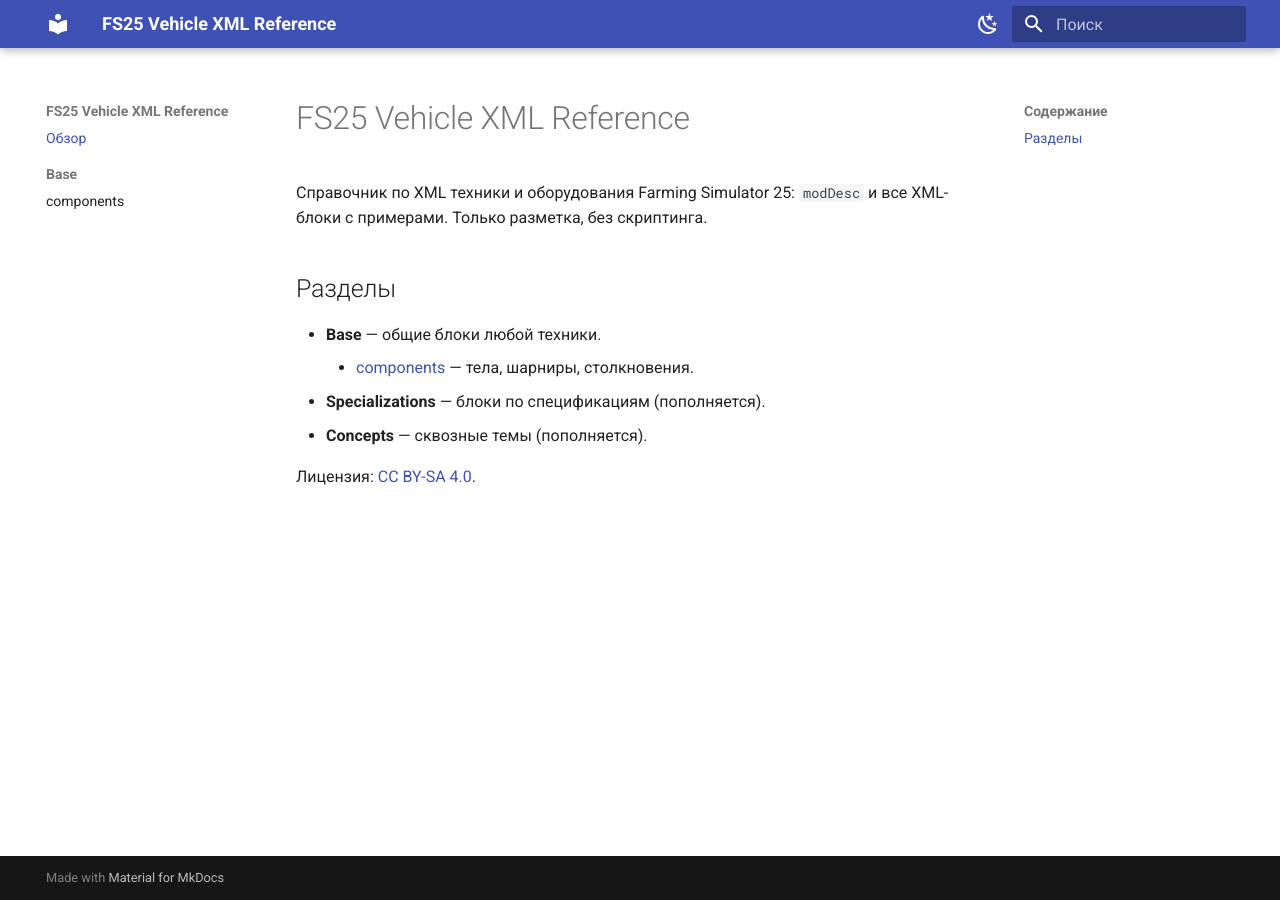
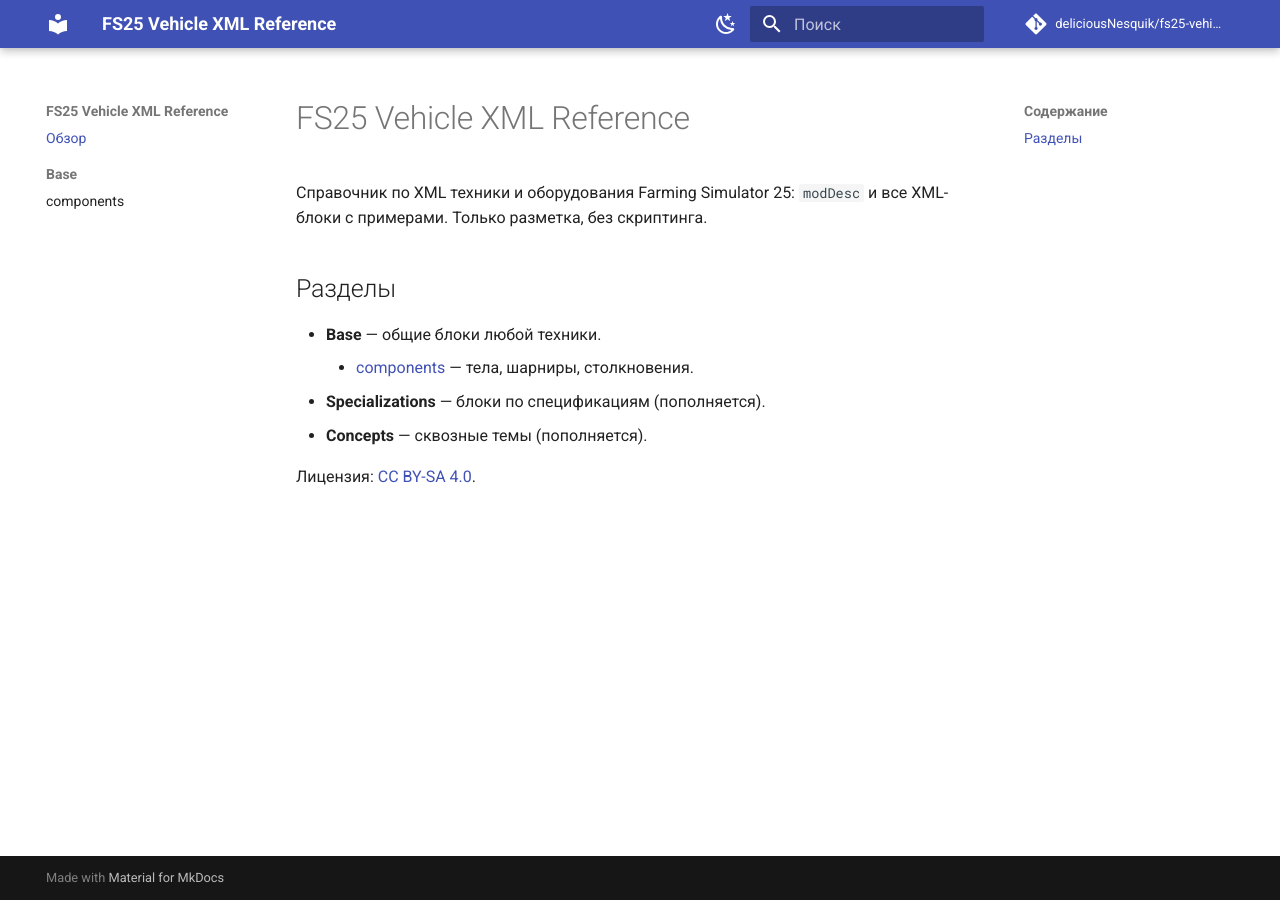
Before and after one commit to deliciousNesquik/fs25-vehicle-xml-reference, an MkDocs documentation site: the page built from docs/index.md, in a window 1280 px wide. Built offline with MkDocs 1.6.1 and Material for MkDocs 9.7.7, drawn with Linux system fonts in a browser that asks for light colours; comment, search, counter and statistics services are not loaded.

Commit message:
Add MkDocs site (GitHub Pages workflow)

```diff
--- a/mkdocs.yml
+++ b/mkdocs.yml
@@ -1,5 +1,9 @@
 site_name: FS25 Vehicle XML Reference
 site_description: Справочник по XML техники и оборудования Farming Simulator 25.
+site_url: https://deliciousnesquik.github.io/fs25-vehicle-xml-reference/
+
+repo_url: https://github.com/deliciousNesquik/fs25-vehicle-xml-reference
+repo_name: deliciousNesquik/fs25-vehicle-xml-reference
 
 theme:
   name: material
--- /dev/null
+++ b/requirements.txt
@@ -0,0 +1 @@
+mkdocs-material
```
Also changed, not shown: 1 other file.
